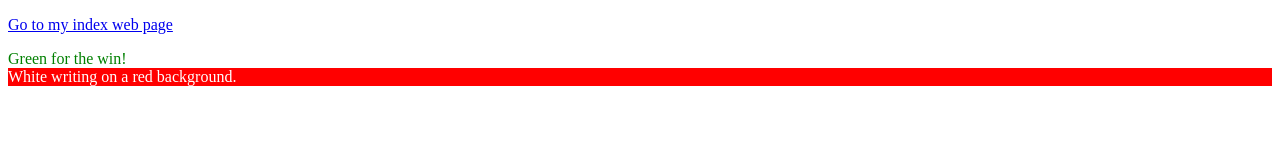
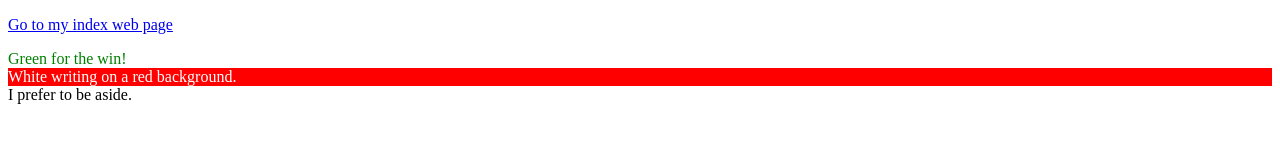
Before and after one commit to ArboresMortis/holberton-learning_web_programming, a plain HTML site: page mysecondwebpage.html in a window 1280 px wide. Drawn offline with Linux system fonts and the light colour scheme.

Commit message:
Update mysecondwebpage.html

```diff
--- a/mysecondwebpage.html
+++ b/mysecondwebpage.html
@@ -9,5 +9,6 @@
   <a href="https://www.holbertonschool.com/"><a href="holberton-logo.png"></a></a>
   <div style="color:green">Green for the win!</div>
   <div id="white_on_red">White writing on a red background.</div>
+  <div id="going_to_the_right">I prefer to be aside.</div>
 </body>
 </html>
```
